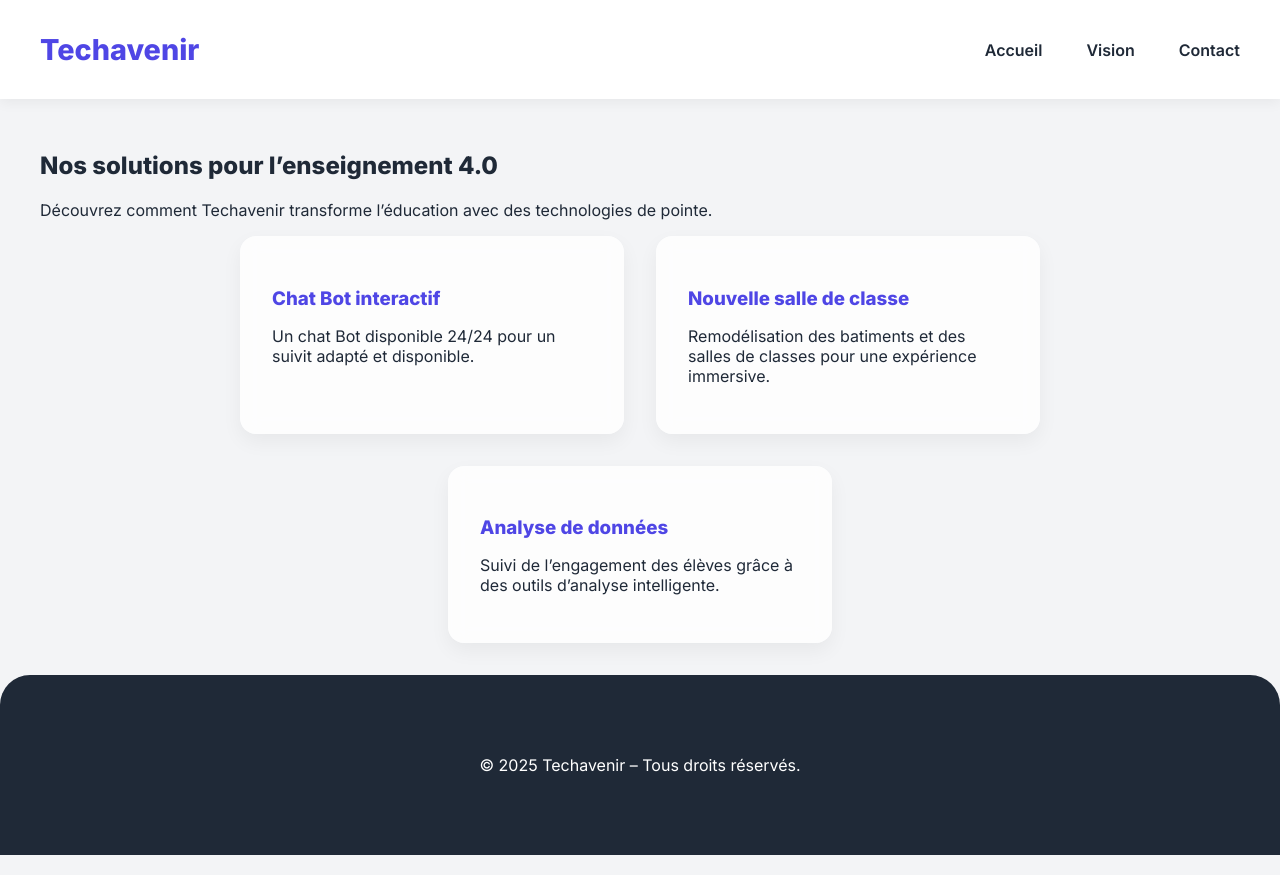
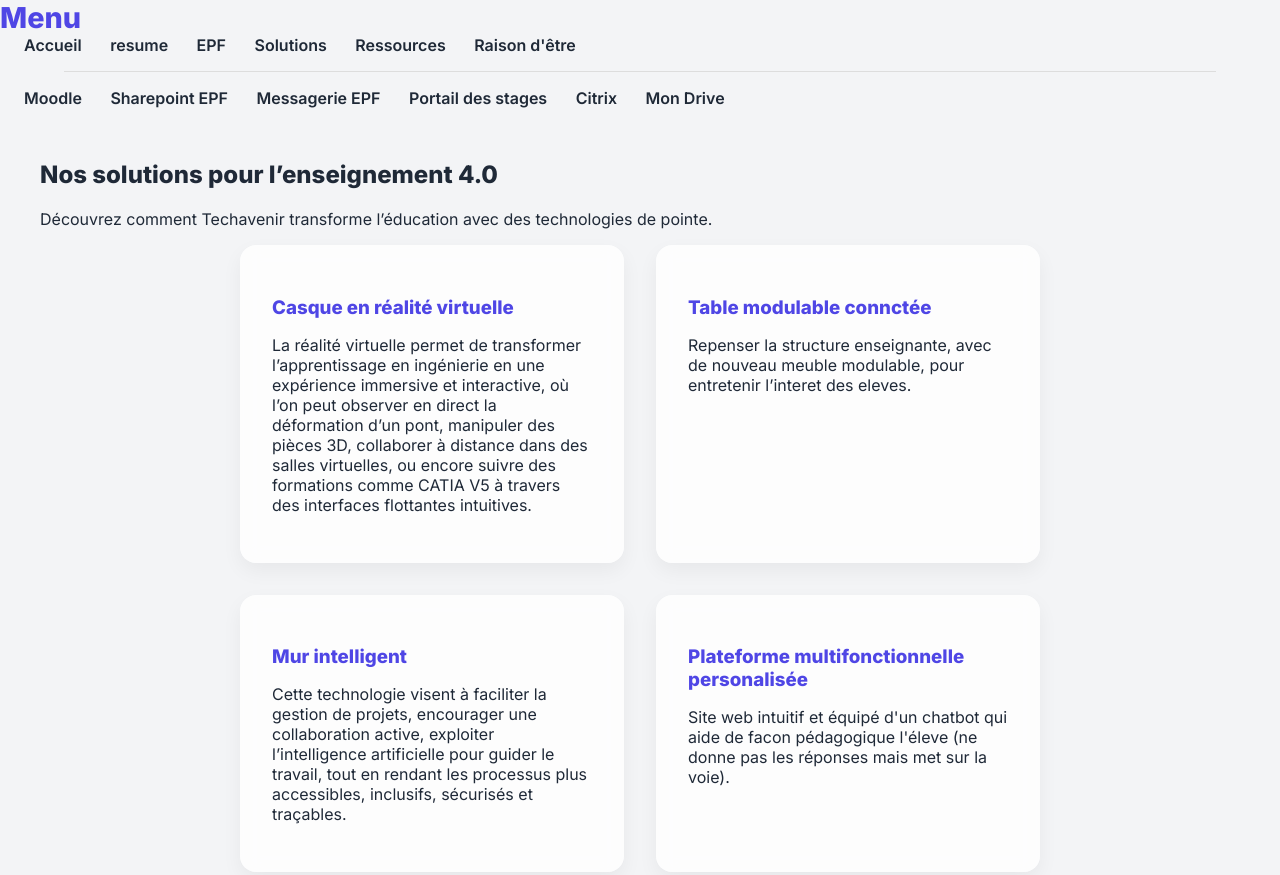
Before and after one commit to guillaumedmgl/Techavenir, a plain HTML site: page solutions.html in a window 1280 px wide. Shown: the top 875 px of the page. Drawn offline with Linux system fonts and the light colour scheme; a script that the page names is missing.

Commit message:
Update solutions.html

```diff
--- a/solutions.html
+++ b/solutions.html
@@ -8,16 +8,30 @@
   <link href="https://fonts.googleapis.com/css2?family=Inter:wght@400;600;800&display=swap" rel="stylesheet">
 </head>
 <body>
-  <header>
-    <div class="container nav">
-      <div class="logo">Techavenir</div>
-      <nav style="display: flex; align-items: center; gap: 20px;">
-        <a href="index.html">Accueil</a>
-        <a href="index.html#vision">Vision</a>
-        <a href="https://moodle.epf.fr" target="_blank">Contact</a>
-      </nav>
-    </div>
-  </header>
+  <aside class="sidebar" aria-label="Menu de navigation">
+    <div class="logo">Menu</div>
+    <div class="menu-toggle" onclick="document.querySelector('.sidebar').classList.toggle('open')">
+  <span></span>
+  <span></span>
+  <span></span>
+</div>
+    <nav>
+      <a href="index.html" data-icon="🏠" title="Accueil">Accueil</a>
+      <a href="resume.html" data-icon="📝" title="resume">resume</a>
+      <a href="EPF.html" data-icon="🏫" title="EPF">EPF</a>
+      <a href="solutions.html" data-icon="💡" title="Solutions">Solutions</a>
+      <a href="fiches.html" data-icon="📚" title="Ressources">Ressources</a>
+      <a href="raison d'etre.html" data-icon="🎯" title="Raison d'être">Raison d'être</a>
+      <hr style="width:90%; border:none; border-top:1px solid #ddd; margin: 1rem auto;" />
+      <a href="https://moodle.epf.fr" target="_blank" data-icon="📖" title="Moodle">Moodle</a>
+      <a href="https://epfedu.sharepoint.com/" target="_blank" data-icon="🗂️" title="Sharepoint">Sharepoint EPF</a>
+      <a href="https://outlook.office.com/mail" target="_blank" data-icon="✉️" title="Messagerie">Messagerie EPF</a>
+      <a href="https://epf.jobteaser.com/fr" target="_blank" data-icon="💼" title="Stages">Portail des stages</a>
+      <a href="https://vapp.epf.fr/" target="_blank" data-icon="🖥️" title="Citrix">Citrix</a>
+      <a href="https://drive.google.com/" target="_blank" data-icon="☁️" title="Mon Drive">Mon Drive</a>
+    </nav>
+  </aside>
+
 
   <section class="container">
     <h1>Nos solutions pour l’enseignement 4.0</h1>
@@ -25,16 +39,28 @@
 
     <div class="card-grid">
       <div class="card">
-        <h3>Chat Bot interactif</h3>
-        <p>Un chat Bot disponible 24/24 pour un suivit adapté et disponible.</p>
+        <h3>Casque en réalité virtuelle</h3>
+        <p>La réalité virtuelle permet de transformer l’apprentissage en ingénierie en une expérience immersive et interactive, où l’on peut observer en direct la déformation d’un pont, manipuler des pièces 3D, collaborer à distance dans des salles virtuelles, ou encore suivre des formations comme CATIA V5 à travers des interfaces flottantes intuitives.</p>
       </div>
       <div class="card">
-        <h3>Nouvelle salle de classe</h3>
-        <p>Remodélisation des batiments et des salles de classes pour une expérience immersive.</p>
+        <h3>Table modulable connctée</h3>
+        <p>Repenser la structure enseignante, avec de nouveau meuble modulable, pour entretenir l’interet des eleves.</p>
       </div>
       <div class="card">
-        <h3>Analyse de données</h3>
-        <p>Suivi de l’engagement des élèves grâce à des outils d’analyse intelligente.</p>
+        <h3>Mur intelligent</h3>
+        <p>Cette technologie visent à faciliter la gestion de projets, encourager une collaboration active, exploiter l’intelligence artificielle pour guider le travail, tout en rendant les processus plus accessibles, inclusifs, sécurisés et traçables.</p>
+      </div>
+      <div class="card">
+        <h3>Plateforme multifonctionnelle personalisée</h3>
+        <p>Site web intuitif et équipé d'un chatbot qui aide de facon pédagogique l'éleve (ne donne pas les réponses mais met sur la voie).</p>
+      </div>
+      <div class="card">
+        <h3>Cours multimodal instantané (CMI)</h3>
+        <p>L’intégration de ces outils permet d’adapter automatiquement les contenus pédagogiques aux profils cognitifs des étudiants (visuel, auditif, kinesthésique), de renforcer l’accessibilité pour les personnes en situation de handicap ou souffrant de troubles cognitifs, et d’optimiser la révision ainsi que l’apprentissage mobile.</p>
+      </div>
+      <div class="card">
+        <h3>Feedback aux professeurs</h3>
+        <p>À la fin du cours, l’étudiant remplit un formulaire dans l’appli ; l’IA génère une synthèse pour l’enseignant et l’administration, améliorant écoute, adaptation des cours et suivi pédagogique.</p>
       </div>
     </div>
   </section>
```
